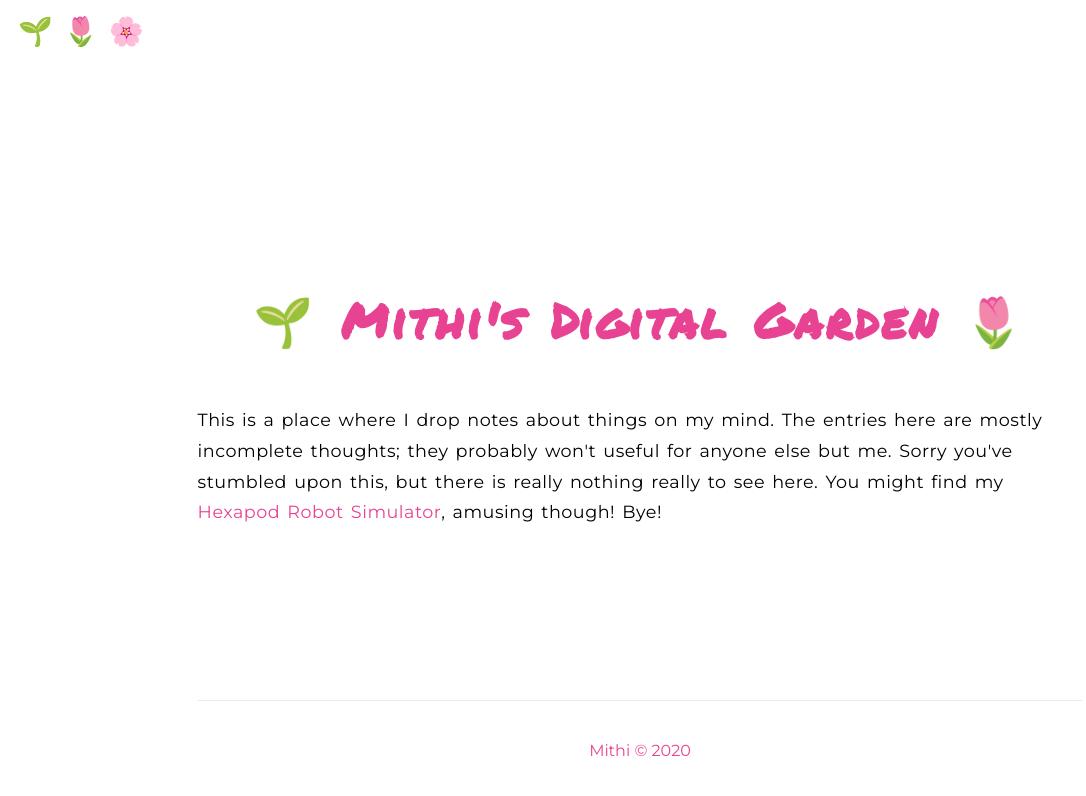
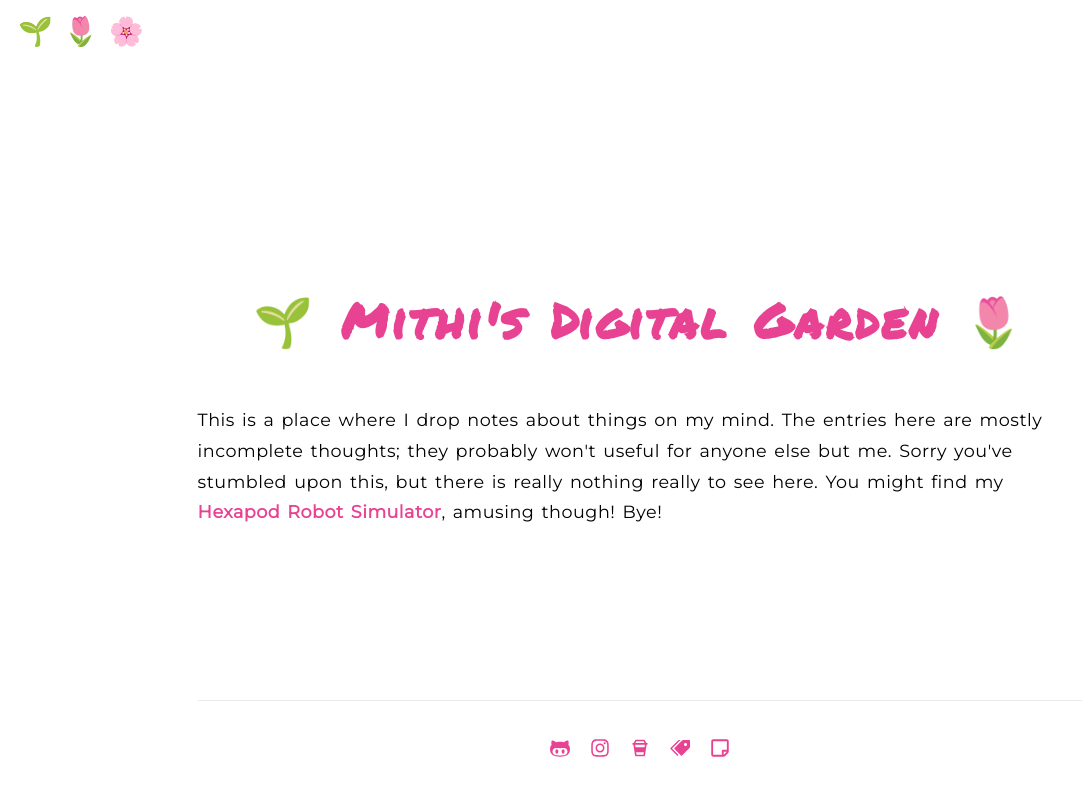
Before and after one commit to mithi/digital-garden, a Next.js app: page / in a window 1280 px wide. Shown: the top 796 px of the page, without its empty margins (0-1086 px from the left). Built offline with nearby package versions, Linux system fonts and the light colour scheme.

Commit message:
💕🌷 Add footer links

```diff
--- a/components/Layout/Layout.module.css
+++ b/components/Layout/Layout.module.css
@@ -20,6 +20,7 @@
 .footer {
     width: 70%;
     height: 100px;
+    font-size: 20px;
     border-top: 1px solid #eaeaea;
     display: flex;
     justify-content: center;
--- a/components/Layout/index.tsx
+++ b/components/Layout/index.tsx
@@ -1,6 +1,10 @@
 import Head from "next/head"
 import Link from "next/link"
 import styles from "./Layout.module.css"
+import { GoOctoface } from "react-icons/go"
+import { FaInstagram, FaRegStickyNote } from "react-icons/fa"
+import { ImPriceTags } from "react-icons/im"
+import { BiCoffeeTogo } from "react-icons/bi"
 
 const Nav = () => (
     <>
@@ -13,6 +17,35 @@ const Nav = () => (
         <Link href="/tags">
             <a> 🌸 </a>
         </Link>
+    </>
+)
+
+const LinkAway = ({ Component, url }) => (
+    <a href={url} target="_blank" rel="noopener noreferrer">
+        <span style={{ margin: "10px" }}>
+            <Component />
+        </span>
+    </a>
+)
+
+const LinkInside = ({ Component, path }) => (
+    <span style={{ margin: "10px" }}>
+        <Link href={path}>
+            <a>
+                <Component />
+            </a>
+        </Link>
+    </span>
+)
+
+const FooterNav = () => (
+    <>
+        {" "}
+        <LinkAway url="https://github.com/mithi" Component={GoOctoface} />
+        <LinkAway url="https://www.instagram.com/minimithi/" Component={FaInstagram} />
+        <LinkAway url="https://ko-fi.com/minimithi/" Component={BiCoffeeTogo} />
+        <LinkInside path="/tags" Component={ImPriceTags} />
+        <LinkInside path="/notes" Component={FaRegStickyNote} />
     </>
 )
 const Layout = ({ children }) => (
@@ -29,9 +62,7 @@ const Layout = ({ children }) => (
         <main className={styles.main}>{children}</main>
 
         <footer className={styles.footer}>
-            <a href="https://github.com/mithi" target="_blank" rel="noopener noreferrer">
-                Mithi © 2020
-            </a>
+            <FooterNav />
         </footer>
     </div>
 )
--- a/styles/globals.css
+++ b/styles/globals.css
@@ -22,10 +22,12 @@ p {
 a {
     color: var(--c0-primary);
     text-decoration: none;
+    font-weight: bolder;
 }
 
 a:hover {
     color: var(--c1-secondary);
+    font-weight: bolder;
 }
 
 h1 {
```
